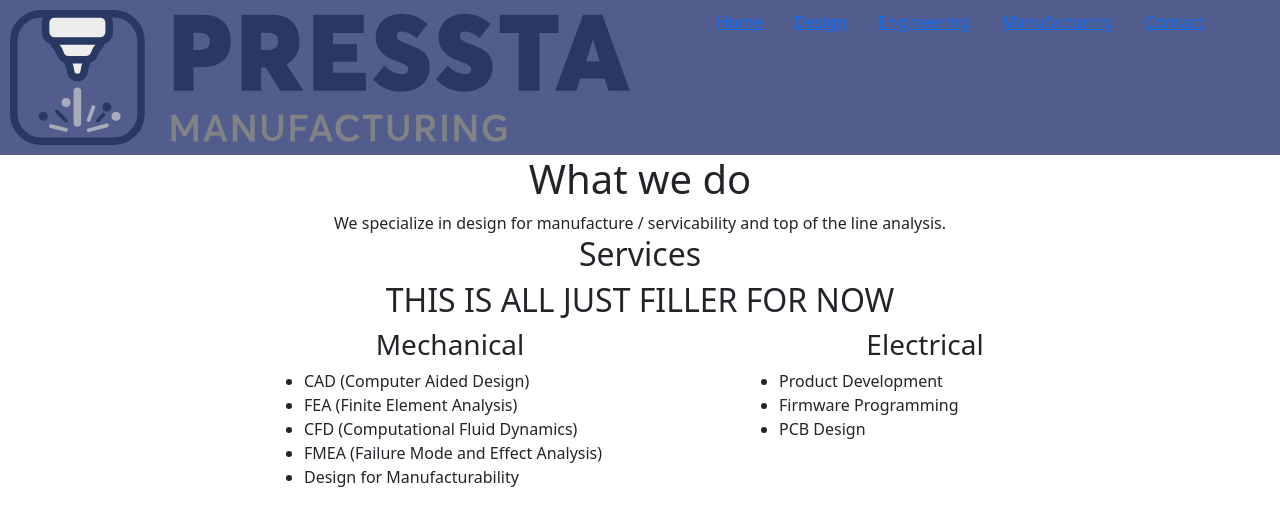
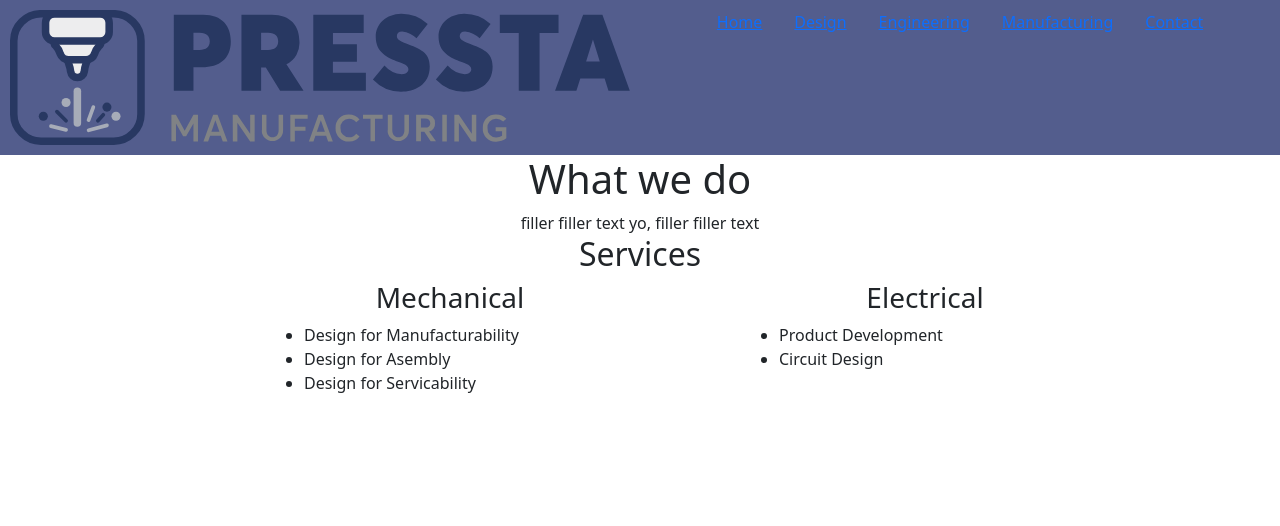
Before and after one commit to rlew631/presstamfg, a React (Create React App) app: page /design in a window 1280 px wide. Shown: the top 526 px of the page. Built offline with nearby package versions, Linux system fonts and the light colour scheme.

Commit message:
changed copy and ideas in todo list

```diff
--- a/src/components/design.js
+++ b/src/components/design.js
@@ -12,23 +12,22 @@ const useStyles = createUseStyles({
   },
 });
 
-function Engineering() {
+function Design() {
   const classes = useStyles();
   return (
     <div>
       <h1>What we do</h1>
-      {copy.Engineering.Statement}
+      {copy.Design.Statement}
       <Container>
       <h2>Services</h2>
-      <h2>THIS IS ALL JUST FILLER FOR NOW</h2>
         <Row>
           <Col lg={{size: 4, offset: 2}} md={{size: 10, offset:1}}>
             <h3>Mechanical</h3>
-            <ul className = {classes.services}>{listItems(copy.Engineering.Services.Mechanical)}</ul>
+            <ul className = {classes.services}>{listItems(copy.Design.Services.Mechanical)}</ul>
           </Col>
           <Col lg="4" md={{size:10, offset:1}}>
             <h3>Electrical</h3>
-            <ul className = {classes.services}>{listItems(copy.Engineering.Services.Electrical)}</ul>
+            <ul className = {classes.services}>{listItems(copy.Design.Services.Electrical)}</ul>
           </Col>
         </Row>
       </Container>
@@ -36,4 +35,4 @@ function Engineering() {
   );
 }
 
-export default Engineering;
+export default Design;
--- a/src/copy.json
+++ b/src/copy.json
@@ -13,6 +13,18 @@
     "FulfillingYourNeeds":"Our engineering expertise allows us to turn your idea into a finished product and reproduce / repair pieces which are no longer in production."
   }
 },
+"Design":{
+  "Statement":"filler filler text yo, filler filler text",
+  "Services":{
+    "Mechanical":[
+      "Design for Manufacturability",
+      "Design for Asembly",
+      "Design for Servicability"],
+    "Electrical":[
+      "Product Development",
+      "Circuit Design"]
+  }
+},
 "Engineering":{
   "Statement": "We specialize in design for manufacture / servicability and top of the line analysis.",
   "Services":{
@@ -20,15 +32,13 @@
       "CAD (Computer Aided Design)",
       "FEA (Finite Element Analysis)",
       "CFD (Computational Fluid Dynamics)",
-      "FMEA (Failure Mode and Effect Analysis)",
-      "Design for Manufacturability"],
+      "FMEA (Failure Mode and Effect Analysis)"],
     "Electrical":[
-      "Product Development",
       "Firmware Programming",
-      "PCB Design"
-    ]
-    }
-  },
+      "PCB Design",
+      "Design for PCB Assembly"]
+  }
+},
 "Manufacturing":{
   "Statement": "We specialize in CNC machined parts, gaskets and welded assemblies",
   "Services":{
```
Also changed, not shown: 1 other file (tests, documents, lock files or other folders).
